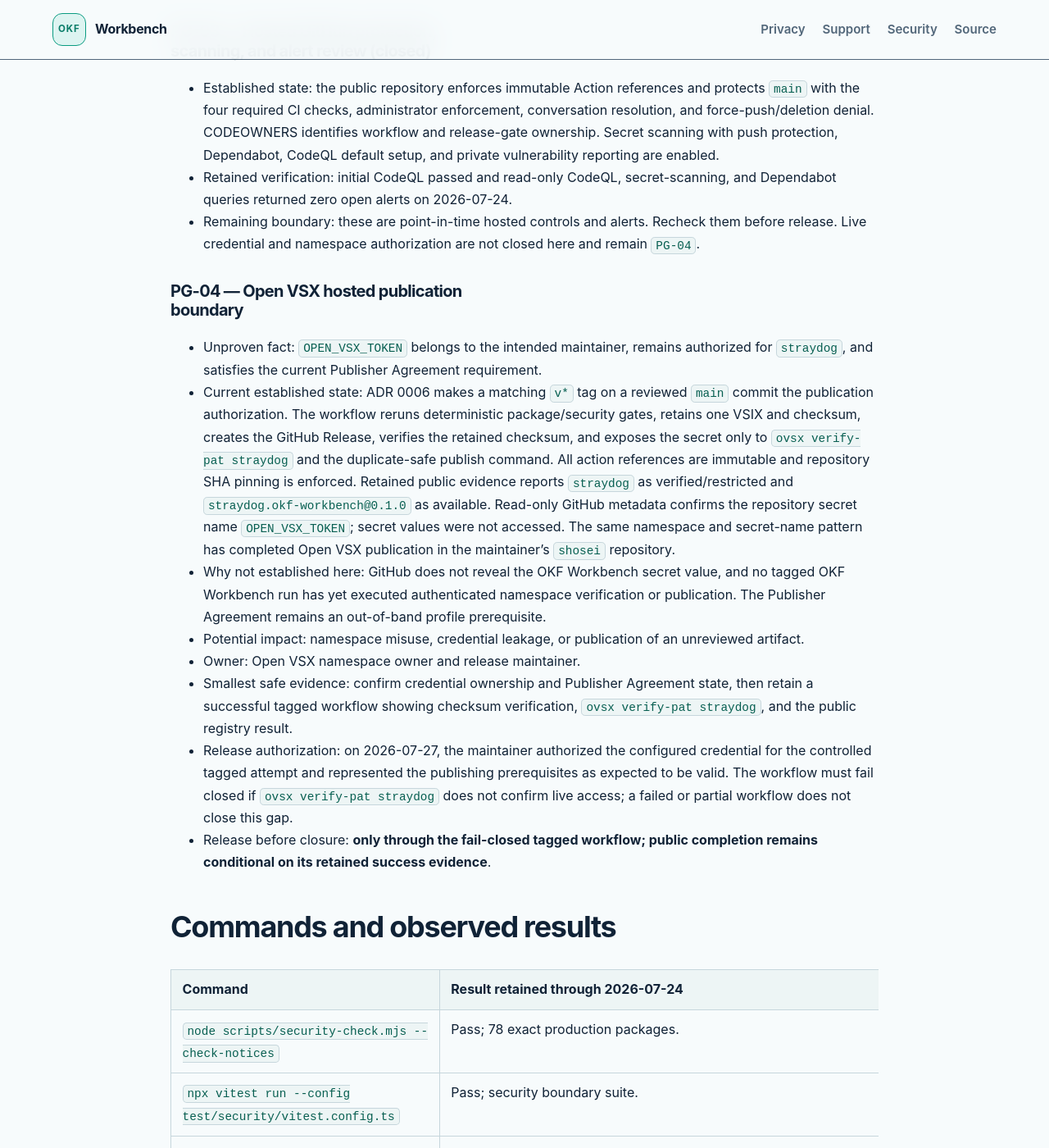
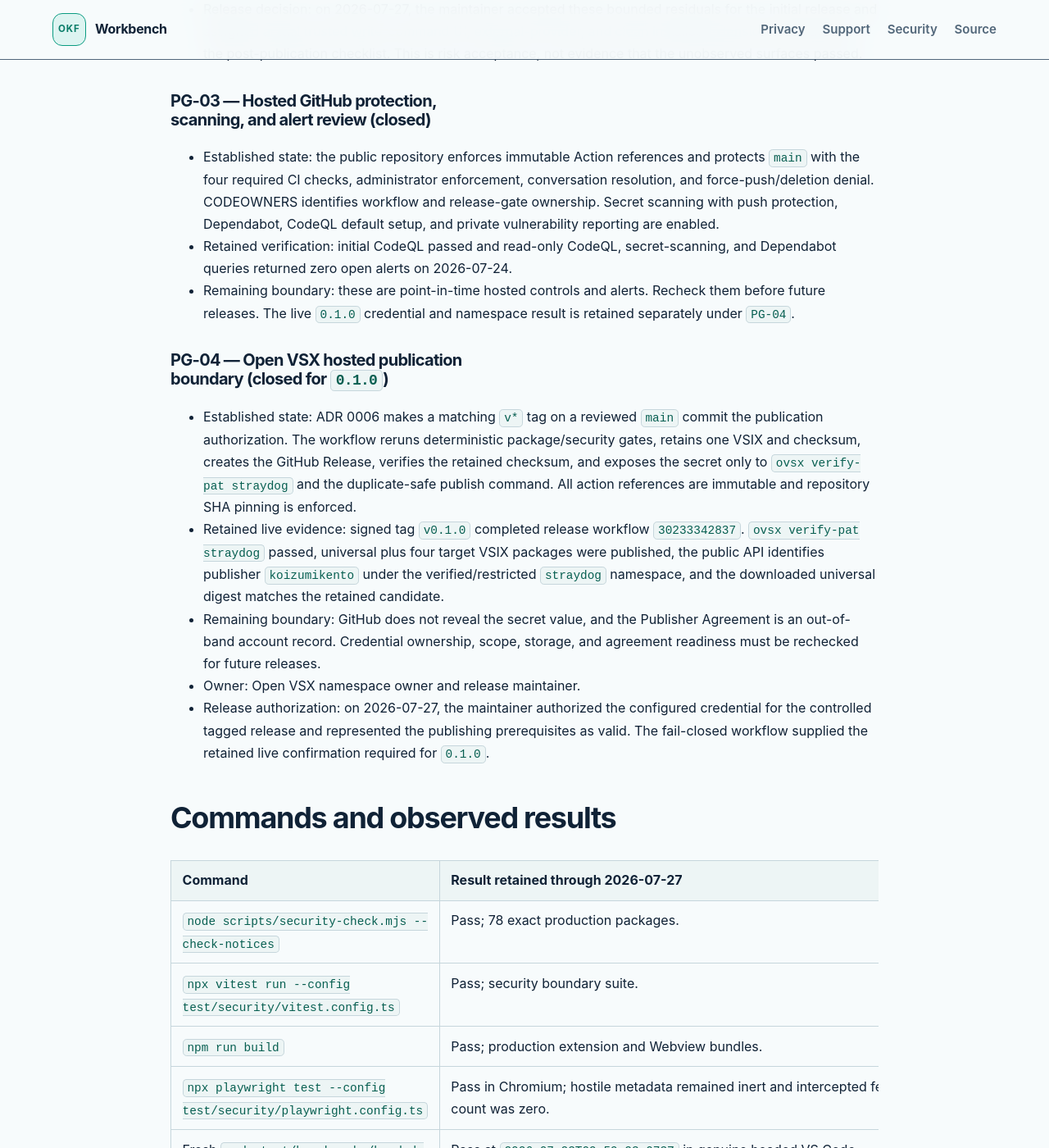
Before and after one commit to koizumikento/okf-workbench, a Jekyll site: the page built from docs/security-privacy-evidence.md, in a window 1280 px wide and 1400 px high, scrolled down 17086 px. Shown: the whole window at 82% size. Built offline with Jekyll 4.4.1, drawn with Linux system fonts in a browser that asks for light colours; our own code applies the rules of GitHub Pages for plain Markdown files; some of the changed text lies outside the part shown.

Commit message:
Record v0.1.0 publication evidence (#29)

```diff
--- a/docs/security-privacy-evidence.md
+++ b/docs/security-privacy-evidence.md
@@ -234,7 +234,7 @@ when compatible patched dependency paths become available.
 
 | Candidate | Boundary | Claim | Evidence and disposition | Status | Decision impact |
 | --- | --- | --- | --- | --- | --- |
-| `LIC-01` | Artifact/license | The extension lacked a maintainer-approved project license. | The maintainer selected MIT on 2026-07-23; the manifest, lockfile, and root `LICENSE` agree, the final candidate passed the packaged license gate, and all downloaded hosted VSIX files were byte-identical to it. | remediated | Third-party review remains `PG-01`. |
+| `LIC-01` | Artifact/license | The extension lacked a maintainer-approved project license. | The maintainer selected MIT on 2026-07-23; the manifest, lockfile, and root `LICENSE` agree, the final candidate passed the packaged license gate, all downloaded hosted VSIX files were byte-identical to it, and the maintainer approved the third-party inventory for publication on 2026-07-27. | remediated | Re-review notices when the production dependency graph changes. |
 | `CI-01` | CI/CD | Workflow actions are not immutable. | All workflow action references are pinned to reviewed full commit SHAs; static workflow checks reject mutable references. | remediated | Re-review action updates; no current finding. |
 | `CSP-01` | Webview | Workspace content can relax CSP or execute inline code. | HTML is a static shell, the nonce is random base64url, content is not interpolated, and the policy has `default-src 'none'`, nonce-only scripts, and `connect-src 'none'`. Tests pass. | suppressed | No finding. |
 | `NET-01` | Privacy/network | A core workflow sends bundle content to a remote service. | First-party source contains no network API or remote runtime URL; there is no runtime HTTP client; Chromium interception observed zero fetch calls. The retained schema-v3 headed VS Code `1.129.1` Webview record used the strict pre-navigation CDP envelope and observed zero remote HTTP(S)/WS requests for its recorded identities, but strict re-evaluation shows those identities do not match the final candidate. Current seven-lane packaged captures recorded zero calls through the acceptance driver's listed CommonJS builtin export-owner/global hooks during activation and request-correlated Validate/Open completion, retained the hooks until Extension Host exit, and refused all four write commands in untrusted workspaces. `3d-force-graph` receives in-memory `graphData`, and CSP denies connections. | partially suppressed for current candidate | Packaged read/untrusted-refusal surfaces pass; fresh final-candidate headed Webview and trusted write-command observation remain under `PG-02` and are assigned to post-publication verification. |
@@ -247,9 +247,9 @@ when compatible patched dependency paths become available.
 | `PUBLIC-01` | Public exposure | The candidate exposes an inbound network service. | The artifact is a desktop workspace extension with no server, listener, route, webhook, or cloud resource. | not_applicable | No public-service surface reviewed. |
 | `DEP-01` | Dependency license | A production dependency has missing, forbidden, high-risk, or unresolved licensing. | Exact 78-package gate reports only MIT, ISC, and BSD-3-Clause and includes each notice text. | suppressed | Human license review remains `PG-01`. |
 | `VULN-01` | Known advisories | npm reports a known production or development vulnerability. | The 2026-07-27 production-only audit reports zero vulnerabilities. The full development graph reports `GHSA-mh99-v99m-4gvg` through ESLint/Mocha glob tooling; the directly updatable 5.x path is fixed at `5.0.8`, while constrained 1.x/2.x paths remain excluded from release artifacts and receive reviewed repository-controlled patterns. | suppressed for production; accepted development-tool availability residual | Track compatible upstream ESLint/VS Code test-runner updates; do not pass attacker-controlled brace patterns to the affected development tools. |
-| `COMPAT-01` | Packaged editor lifecycle | The exact candidate does not complete the required editor/OS lifecycle matrix. | Final revision `2ba03b1f9bdbcf2a49418829255ac829936a8eb2` passed CI `30232280114`, all seven editor/OS lifecycle lanes plus the acceptance/Webview gate in Compatibility `30232289948`, and all four target packages plus aggregate consistency in Package smoke `30232290835`. | remediated for the qualified revision | The tagged workflow must reproduce and retain the release packages. |
-| `HOST-01` | Repository/hosted settings | Protected-main and provider scanning controls are absent. | The public repository protects `main` with four required CI checks, administrator enforcement, conversation resolution, and force-push/deletion denial. CODEOWNERS is present; secret scanning with push protection, Dependabot, CodeQL default setup, and private vulnerability reporting are enabled. Initial CodeQL passed and all three open-alert queries returned zero. | remediated | Recheck settings and alerts before release; live publication authorization remains `PG-04`. |
-| `RELEASE-01` | Open VSX publishing | A release tag publishes only reviewed, retained bytes with a narrowly exposed credential. | The `v*`-only workflow requires the tagged commit to be contained in protected `main`, binds the tag to the manifest version and dated changelog, retains one universal and four target VSIX packages plus four standalone CLI archives, verifies checksums and CLI byte parity, creates the GitHub Release, and exposes `OPEN_VSX_TOKEN` only to PAT verification and publication. Public evidence confirms `straydog` is verified/restricted and the target version is available. The secret value, authenticated authorization, Agreement state, and first multi-target run remain unproven until release. | deferred | Repository control is implemented; live hosted boundary remains `PG-04`. |
+| `COMPAT-01` | Packaged editor lifecycle | The exact candidate does not complete the required editor/OS lifecycle matrix. | Final revision `2ba03b1f9bdbcf2a49418829255ac829936a8eb2` passed CI `30232280114`, all seven editor/OS lifecycle lanes plus the acceptance/Webview gate in Compatibility `30232289948`, and all four target packages plus aggregate consistency in Package smoke `30232290835`. Release workflow `30233342837` reproduced and retained the packages from the tagged source state. | remediated for the qualified revision | Fresh final-candidate interactive editor verification remains assigned to the post-publication checklist. |
+| `HOST-01` | Repository/hosted settings | Protected-main and provider scanning controls are absent. | The public repository protects `main` with four required CI checks, administrator enforcement, conversation resolution, and force-push/deletion denial. CODEOWNERS is present; secret scanning with push protection, Dependabot, CodeQL default setup, and private vulnerability reporting are enabled. Initial CodeQL passed and all three open-alert queries returned zero. | remediated | Recheck settings and alerts before future releases; live `0.1.0` publication authorization is retained under `PG-04`. |
+| `RELEASE-01` | Open VSX publishing | A release tag publishes only reviewed, retained bytes with a narrowly exposed credential. | The `v*`-only workflow requires the tagged commit to be contained in protected `main`, binds the tag to the manifest version and dated changelog, retains one universal and four target VSIX packages plus four standalone CLI archives, verifies checksums and CLI byte parity, creates the GitHub Release, and exposes `OPEN_VSX_TOKEN` only to PAT verification and publication. Signed tag `v0.1.0` completed workflow `30233342837`: live PAT verification passed, all five Open VSX packages were published, the GitHub Release was created, and the package manifests were pushed. The public universal VSIX digest matches the retained candidate. | remediated for `0.1.0` | Repeat the fail-closed workflow and authorization review for every release. |
 
 ## Coverage ledger
 
@@ -259,20 +259,22 @@ when compatible patched dependency paths become available.
 | Privileged source navigation and messaging | covered | Strict decoder, controller, host source map, navigation rejection regression | `PROTO-01`, `NAV-01` | No active exploit testing was performed. |
 | Workspace path/read-and-write containment | covered for pure, memory-backed, and tested local `file:` symlink boundaries | Exact open-folder membership tracker, modeless-workflow invalidation, provider pre-commit authorization, path guard, native identity-bound read handles with close-failure tests, per-resource and per-traversed-directory parent generations, proposal applicator read boundaries, runtime/authoring regressions, VS Code `FileType.SymbolicLink` mapping, and real temporary-workspace permanent plus root/deep transient swap-and-restore regressions for command, watcher, discovery, and enumeration paths | `PATH-01` | Non-`file:` providers are an explicit trusted-provider boundary owned by compatibility evidence; no universal `openat`/privileged-mount atomicity or existing-file update-CAS claim is made. |
 | Secrets, logs, telemetry, and content egress | covered statically, in the current strict headed Webview, and for current packaged activation/read/untrusted-refusal phases | First-party static scan, activation log review, browser interception, current schema-v3 headed Webview CDP capture, current packaged Extension Host CommonJS-owner/global hooks, hosted settings and alert APIs | `NET-01`, `LOG-01`, `PRIV-01`, `COMPAT-01`, `HOST-01` | The current observations are candidate/editor/lane-specific. The Extension Host hooks are not OS isolation and exclude ESM named bindings, cached references, raw/prototype bindings, `dns.promises`, child processes, editor-owned traffic, Webview traffic, and trusted write-command execution. Hosted scanning is enabled and its initial open-alert queries are clean, but remains point-in-time evidence. |
-| Production dependency and license inventory | covered technically | Lock graph, installed manifests, license texts, integrity, install-script gate, npm audit | `DEP-01`, `VULN-01` | Human legal/license judgment: `PG-01`. |
-| Project license and packaged notices | covered technically in the final hosted-identical artifact | MIT manifest/root license plus exact final local and hosted VSIX license and notice inspection | `LIC-01` | Human third-party review remains `PG-01`. |
-| CI workflows and hosted repository policy | partial | Full-SHA action pins, local YAML permissions/triggers/artifacts, version-tag release workflow, and read-only protection/scanning/alert APIs | `CI-01`, `HOST-01`, `RELEASE-01` | Action mutability and the protected-main/scanning baseline are remediated. Live credential and namespace authorization remain `PG-04`. |
+| Production dependency and license inventory | covered technically and approved for `0.1.0` | Lock graph, installed manifests, license texts, integrity, install-script gate, npm audit, and maintainer approval | `DEP-01`, `VULN-01` | Re-run technical and human review when the production graph changes. |
+| Project license and packaged notices | covered and approved in the final hosted-identical artifact | MIT manifest/root license plus exact final local and hosted VSIX license and notice inspection | `LIC-01` | Re-review changed notices before later releases. |
+| CI workflows and hosted repository policy | covered for `0.1.0` | Full-SHA action pins, local YAML permissions/triggers/artifacts, version-tag release workflow, protected-main/scanning APIs, and successful tagged publication | `CI-01`, `HOST-01`, `RELEASE-01` | Hosted controls and credentials remain point-in-time; repeat their review for later releases. |
 | Authentication/authorization and inbound public service | covered as absent | Manifest, architecture, source and runtime dependency inventory | `PRIV-01`, `PUBLIC-01` | Re-review if scope changes. |
 
 ## Proof gaps and required human verification
 
-### PG-01 — Third-party license and notice approval
+### PG-01 — Third-party license and notice approval (closed for `0.1.0`)
 
-- Established fact: the maintainer selected MIT for the project's own code on 2026-07-23.
-- Unproven fact: the generated third-party notice inventory and combined dependency distribution
-  obligations are approved for Open VSX publication.
-- Why local automation cannot close it: SPDX allowlisting and notice collection are technical inventory, not legal judgment or maintainer authorization.
-- Potential impact: unauthorized or non-compliant public distribution.
+- Established fact: the maintainer selected MIT for the project's own code on 2026-07-23 and
+  approved the generated third-party inventory for publication on 2026-07-27.
+- Retained technical evidence: the tagged candidate passed the exact production license inventory,
+  notice freshness, packaged-license, and production-only audit gates in release workflow
+  `30233342837`.
+- Remaining boundary: repeat both technical inventory and maintainer review whenever the production
+  dependency or distributed-notice set changes.
 - Owner: maintainer and qualified license reviewer.
 - Smallest safe evidence: a passing final packaged-license gate plus reviewed notice inventory and
   an explicit approval record.
@@ -347,39 +349,31 @@ when compatible patched dependency paths become available.
 - Retained verification: initial CodeQL passed and read-only CodeQL, secret-scanning, and Dependabot
   queries returned zero open alerts on 2026-07-24.
 - Remaining boundary: these are point-in-time hosted controls and alerts. Recheck them before
-  release. Live credential and namespace authorization are not closed here and remain `PG-04`.
+  future releases. The live `0.1.0` credential and namespace result is retained separately under
+  `PG-04`.
 
-### PG-04 — Open VSX hosted publication boundary
+### PG-04 — Open VSX hosted publication boundary (closed for `0.1.0`)
 
-- Unproven fact: `OPEN_VSX_TOKEN` belongs to the intended maintainer, remains authorized for
-  `straydog`, and satisfies the current Publisher Agreement requirement.
-- Current established state: ADR 0006 makes a matching `v*` tag on a reviewed `main` commit the
+- Established state: ADR 0006 makes a matching `v*` tag on a reviewed `main` commit the
   publication authorization. The workflow reruns deterministic package/security gates, retains one
   VSIX and checksum, creates the GitHub Release, verifies the retained checksum, and exposes the
   secret only to `ovsx verify-pat straydog` and the duplicate-safe publish command. All action
-  references are immutable and repository SHA pinning is enforced. Retained public evidence reports
-  `straydog` as verified/restricted and `straydog.okf-workbench@0.1.0` as available. Read-only
-  GitHub metadata confirms the repository secret name `OPEN_VSX_TOKEN`; secret values were not
-  accessed. The same namespace and secret-name pattern has completed Open VSX publication in the
-  maintainer's `shosei` repository.
-- Why not established here: GitHub does not reveal the OKF Workbench secret value, and no tagged
-  OKF Workbench run has yet executed authenticated namespace verification or publication. The
-  Publisher Agreement remains an out-of-band profile prerequisite.
-- Potential impact: namespace misuse, credential leakage, or publication of an unreviewed artifact.
+  references are immutable and repository SHA pinning is enforced.
+- Retained live evidence: signed tag `v0.1.0` completed release workflow `30233342837`.
+  `ovsx verify-pat straydog` passed, universal plus four target VSIX packages were published, the
+  public API identifies publisher `koizumikento` under the verified/restricted `straydog`
+  namespace, and the downloaded universal digest matches the retained candidate.
+- Remaining boundary: GitHub does not reveal the secret value, and the Publisher Agreement is an
+  out-of-band account record. Credential ownership, scope, storage, and agreement readiness must be
+  rechecked for future releases.
 - Owner: Open VSX namespace owner and release maintainer.
-- Smallest safe evidence: confirm credential ownership and Publisher Agreement state, then retain a
-  successful tagged workflow showing checksum verification, `ovsx verify-pat straydog`, and the
-  public registry result.
 - Release authorization: on 2026-07-27, the maintainer authorized the configured credential for
-  the controlled tagged attempt and represented the publishing prerequisites as expected to be
-  valid. The workflow must fail closed if `ovsx verify-pat straydog` does not confirm live access;
-  a failed or partial workflow does not close this gap.
-- Release before closure: **only through the fail-closed tagged workflow; public completion remains
-  conditional on its retained success evidence**.
+  the controlled tagged release and represented the publishing prerequisites as valid. The
+  fail-closed workflow supplied the retained live confirmation required for `0.1.0`.
 
 ## Commands and observed results
 
-| Command | Result retained through 2026-07-24 |
+| Command | Result retained through 2026-07-27 |
 | --- | --- |
 | `node scripts/security-check.mjs --check-notices` | Pass; 78 exact production packages. |
 | `npx vitest run --config test/security/vitest.config.ts` | Pass; security boundary suite. |
@@ -397,8 +391,10 @@ when compatible patched dependency paths become available.
 | Preserved local `node scripts/compatibility/run-package-lifecycle.mjs ...` records | Pass for predecessor SHA-256 `65c137822052aa7f90ef08cc1300020fec4adcd7cbcec6aec88ae98fae64dad0` on local macOS arm64 in VS Code 1.121.0, VS Code 1.127.0, and VSCodium 1.121.03429. |
 | `npm audit --omit=dev --audit-level=high --json` | Pass; zero reported production vulnerabilities. |
 | `npm audit --audit-level=high` | Development-only exception: `GHSA-mh99-v99m-4gvg` remains through constrained ESLint/Mocha glob paths. The updatable 5.x copy is fixed at `5.0.8`; no affected copy is shipped. |
+| [Release workflow 30233342837](https://github.com/koizumikento/okf-workbench/actions/runs/30233342837) | Pass for signed tag `v0.1.0`; candidate gates, four native CLI/target VSIX jobs, every retained checksum, GitHub Release creation, authenticated Open VSX publication, and Homebrew/Scoop manifest publication succeeded. |
+| Public Open VSX universal download and `node scripts/package-check.mjs` | Pass on 2026-07-27; 14 entries and SHA-256 `54468ec2f4d1f28189552aecde581cea52e3a37a337e1c3c8f61d248f0a3ed52`, identical to the retained hosted candidate. |
 | Prior universal local candidate quality/security/package gates | Pass on 2026-07-23 under Node `24.18.0`: global format/lint/typecheck; unit `840/840`; acceptance `8/8`; Node security `29/29`; hostile Webview `1/1`; Webview `12/12`; development Extension Host `2/2` on both VS Code `1.121.0` and `1.129.1`; source and packaged license/notice gates for 78 production packages; full-tree and production-only npm audits with zero vulnerabilities; and deterministic VSIX reproduction. The local VSIX has 11 entries, SHA-256 `d7be6180cd788b2ab5d9c7fc436de9eb2df97d967b16ccbc2578f48851f0b666`, and size `613637` bytes. Artifact-content revision: `e0c1f8895f3dc3391be3de47f1a517f82ae62f3c`; hosted evidence revision: `a5b2b75b7216d644f0d8d0f739db3a989bba7ca0`. |
-| Current local bundled-CLI package gate | Pass on 2026-07-24 for `darwin-arm64`: 16-entry target VSIX at SHA-256 `c17cc9b1f15614fb53d88f42552c70a71be4f4015c3b4662c4e67f5c4c26624e`, `1571230` bytes; Unix mode `0755`; deterministic reproduction; and exact standalone/bundled CLI parity at SHA-256 `f0f4138ab3259244e3ac600b83464950e4a9300013e9328f5cb1792998be1c10`, `1164944` bytes. An isolated VS Code `1.130.0` install reported the bundled CLI available for `darwin-arm64`; `OKF: Open CLI Terminal` resolved `okf` and `OKF_WORKBENCH_CLI` to the same installed extension executable and returned the version envelope. Full hosted evidence is still pending. |
+| Current local bundled-CLI package gate | Pass on 2026-07-24 for `darwin-arm64`: 16-entry target VSIX at SHA-256 `c17cc9b1f15614fb53d88f42552c70a71be4f4015c3b4662c4e67f5c4c26624e`, `1571230` bytes; Unix mode `0755`; deterministic reproduction; and exact standalone/bundled CLI parity at SHA-256 `f0f4138ab3259244e3ac600b83464950e4a9300013e9328f5cb1792998be1c10`, `1164944` bytes. An isolated VS Code `1.130.0` install reported the bundled CLI available for `darwin-arm64`; `OKF: Open CLI Terminal` resolved `okf` and `OKF_WORKBENCH_CLI` to the same installed extension executable and returned the version envelope. Superseded as release authority by workflow `30233342837`. |
 | Historical `npm run package` before the 2026-07-23 MIT decision | Package produced; `vsce` warned that the project license was missing. Superseded source state. |
 | Historical packaged license gate before the 2026-07-23 MIT decision | Expected failure: exact notice present, but zero project-license entries. Superseded by the post-MIT pre-final artifact result below. |
 | Historical post-MIT pre-final local `package:check`, packaged security, notice, and reproducibility gates | Pass on 2026-07-23 for 11 entries, SHA-256 `94f71a906c964857ab5df3d971c744be1300bd17d25671df7935f298983ee200`, and `605189` bytes. The canonical `extension/LICENSE.txt` was byte-identical to the MIT root license and the exact notices were packaged. Superseded by the final local candidate row above. |
@@ -408,8 +404,9 @@ when compatible patched dependency paths become available.
 
 ## Decision reconciliation
 
-Current recommendation: **proceed with the controlled `v0.1.0` tagged release attempt and require
-successful live publication checks plus the recorded post-publication verification**.
+Current state: **`v0.1.0` publication is complete; finish the remaining clean-editor,
+package-manager install, uninstall, and credential-lifecycle checks in post-publication
+verification**.
 
 - `LIC-01` is remediated in source. The exact npm and Rust/Wasm notice gates passed on 2026-07-27,
   and the maintainer approved the generated inventories for `0.1.0`.
@@ -422,15 +419,15 @@ successful live publication checks plus the recorded post-publication verificati
   execution, and the documented hook exclusions remain open. The maintainer accepted these
   bounded residuals for the initial release and assigned actual editor verification to the
   post-publication checklist.
-- `PG-01` is closed for `0.1.0`. The retained public state of the `straydog` namespace and target
-  version does not close `PG-04`; the tagged workflow must verify current PAT authorization and
-  complete publication before the release can be called complete.
-- Public marketplace resources are available, and the maintainer authorized the controlled
-  `v0.1.0` release process on 2026-07-27.
+- `PG-01` and `PG-04` are closed for `0.1.0`. The successful tagged workflow retains current PAT
+  authorization, checksum verification, all five Open VSX publications, the GitHub Release, and
+  the package-repository update.
+- Public marketplace and CLI resources are available, and the maintainer authorized the
+  `v0.1.0` release on 2026-07-27.
 - Suppressed candidates have explicit counter-evidence; not-applicable candidates identify absent surfaces; deferred candidates map to proof gaps.
 
 The final local exact-notice, security, build, package, packaged-VSIX, reproducibility,
 production-only npm audit, and required hosted candidate gates pass. The accepted full-development
-audit exception is recorded above. The release remains incomplete until the tagged workflow
-retains successful credential, checksum, GitHub Release, package-repository, and Open VSX evidence;
-the accepted interactive editor gaps remain explicitly assigned to post-publication verification.
+audit exception is recorded above. The tagged workflow retains successful credential, checksum,
+GitHub Release, package-repository, and Open VSX evidence. The accepted interactive editor and
+package-manager install gaps remain explicitly assigned to post-publication verification.
```
Also changed, not shown: AGENTS.md (+7 -7 lines), docs/release-checklist.md (+20 -17 lines).
